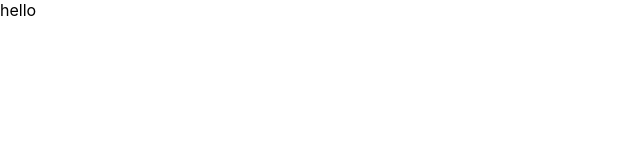
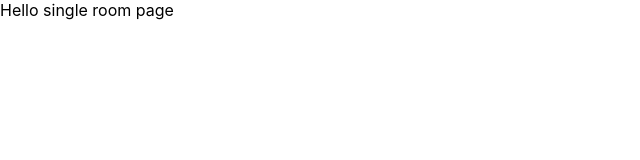
Before and after one commit to umangag07/HotelRoom-Reservation, a React (Create React App) app: page /rooms/1 in a window 1280 px wide. Shown: the top 160 px of the page, without its empty margins (0-640 px from the left). Built offline with nearby package versions, Linux system fonts and the light colour scheme.

Commit message:
Added the pages

```diff
--- a/package.json
+++ b/package.json
@@ -11,6 +11,7 @@
     "react-icons": "^4.1.0",
     "react-router-dom": "^5.2.0",
     "react-scripts": "4.0.1",
+    "styled-components": "^5.2.1",
     "web-vitals": "^0.2.4"
   },
   "scripts": {
--- a/src/App.js
+++ b/src/App.js
@@ -1,10 +1,21 @@
-
 import './App.css';
-
+import {BrowserRouter as Router,Route, Switch} from 'react-router-dom'
+import Home from './pages/Home';
+import Rooms from './pages/Rooms';
+import Single_room from './pages/Single_room';
+import Error from './pages/Error';
 function App() {
   return (
     <>
-      hello
+    <Router>
+      <Switch>
+      <Route exact path = "/" component = {Home}/>
+      <Route exact path = "/rooms" component = {Rooms}/>
+      <Route exact path = "/rooms/:roomType" component = {Single_room}/>
+      <Route component = {Error}/>
+      </Switch>
+    </Router>
+
     </>
   );
 }
--- /dev/null
+++ b/src/pages/Error.jsx
@@ -0,0 +1,11 @@
+import React from 'react'
+
+function Error() {
+    return (
+        <div>
+            errror page
+        </div>
+    )
+}
+
+export default Error
--- /dev/null
+++ b/src/pages/Home.jsx
@@ -0,0 +1,11 @@
+import React from 'react'
+
+function Home() {
+    return (
+        <>
+          Home Page
+        </>
+    )
+}
+
+export default Home
--- /dev/null
+++ b/src/pages/Rooms.jsx
@@ -0,0 +1,11 @@
+import React from 'react'
+
+function Rooms() {
+    return (
+        <>
+          Rooms page
+        </>
+    )
+}
+
+export default Rooms
--- /dev/null
+++ b/src/pages/Single_room.jsx
@@ -0,0 +1,13 @@
+import React, { Component } from 'react'
+
+export class Single_room extends Component {
+    render() {
+        return (
+            <div>
+                Hello single room page
+            </div>
+        )
+    }
+}
+
+export default Single_room
```
Also changed, not shown: 1 other file (tests, documents, lock files or other folders).
